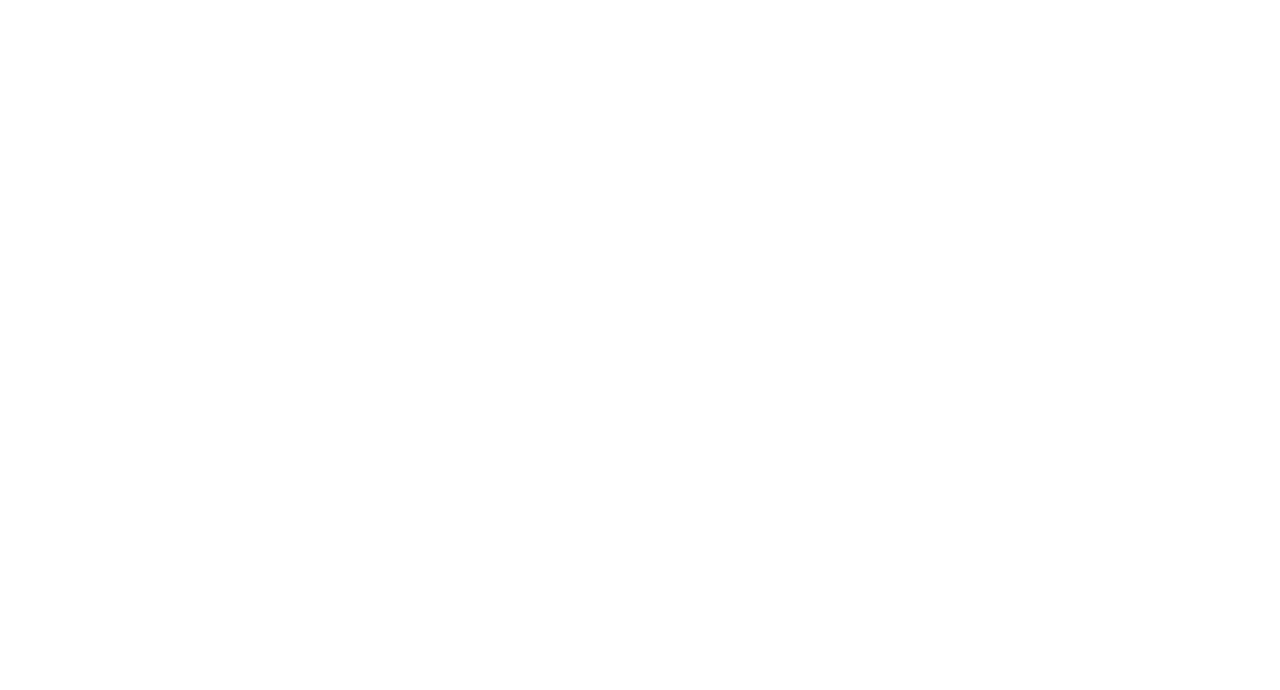
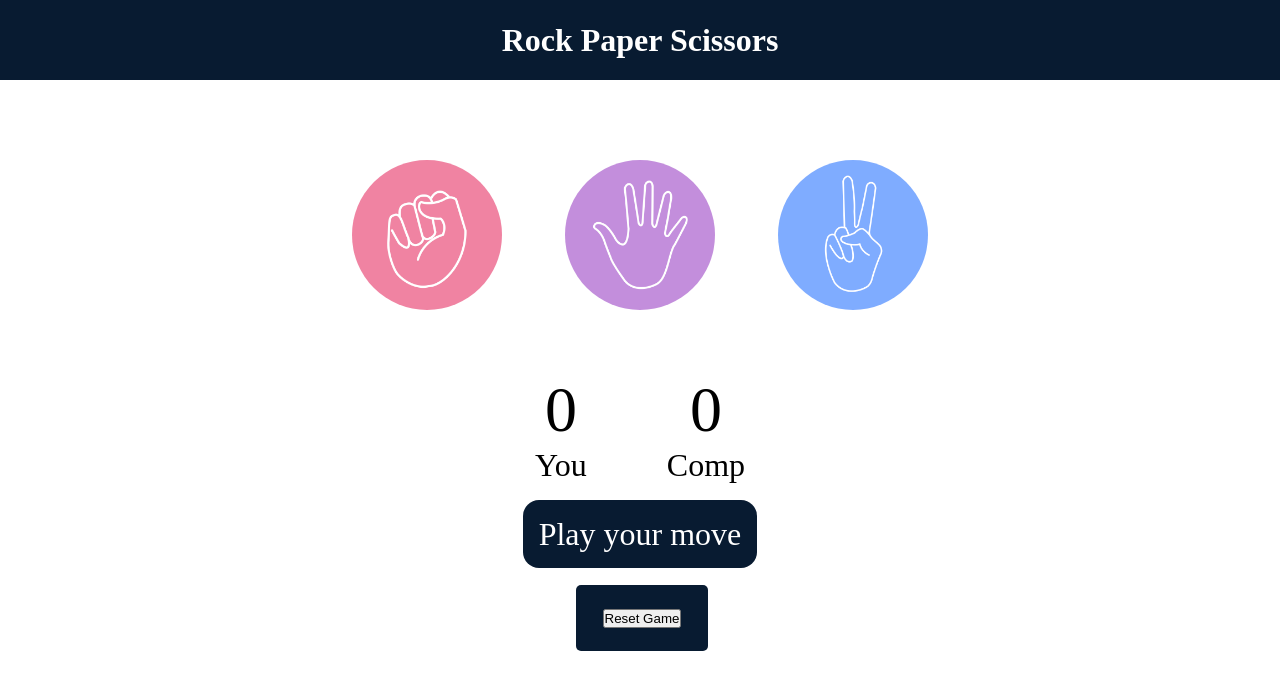
Before and after one commit to mbe-waqar/Web-Development-Recap, a plain HTML site: page Rock_Paper_Scissors_Game/index.html in a window 1280 px wide. Drawn offline with Linux system fonts and the light colour scheme.

Commit message:
completed

```diff
--- a/Rock_Paper_Scissors_Game/index.html
+++ b/Rock_Paper_Scissors_Game/index.html
@@ -7,6 +7,40 @@
     <link rel="stylesheet" href="style.css">
 </head>
 <body>
+    <h1>Rock Paper Scissors</h1>
+    <div class="choices">
+        <div class="choice" id="rock">
+            <img src="./images/rock.png" alt="Rock">
+        </div>
+
+        <div class="choice" id="paper">
+            <img src="./images/paper.png" alt="Paper">
+        </div>
+
+        <div class="choice" id="scissors">
+            <img src="./images/scissors.png" alt="Scissors">
+        </div>
+    </div>
+
+    <div class="score-board">
+        <div class="score">
+        <p id="user-score">0</p>
+        <p>You</p>
+        </div>
+        <div class="score">
+        <p id="comp-score">0</p>
+        <p>Comp</p>
+        </div>
+    </div>
+
+    <div class="msg-container">
+        <p id="msg">Play your move</p>
+    </div>
+
+    <div id="resetBtn">
+        <button>Reset Game</button>
+    </div>
+
 
 </body>
 <script src="script.js"></script>
--- a/Rock_Paper_Scissors_Game/script.js
+++ b/Rock_Paper_Scissors_Game/script.js
@@ -0,0 +1,79 @@
+let userScore = 0;
+let compScore = 0;
+
+const choices = document.querySelectorAll(".choice");
+const msg = document.querySelector("#msg");
+
+const userScorePara = document.querySelector("#user-score");
+const compScorePara = document.querySelector("#comp-score");
+
+const genCompChoice = () => {
+    const options = ["rock", "paper", "scissors"];
+    const randIdx = Math.floor(Math.random() * 3);
+    return options[randIdx];
+};
+
+const drawGame = () => {
+    msg.innerText = "Game was Draw. Play again.";
+    msg.style.backgroundColor = "#081b31";
+};
+
+const showWinner = (userWin, userChoice, compChoice) => {
+    if (userWin) {
+        userScore++;
+        userScorePara.innerText = userScore;
+        msg.innerText = `You win! Your ${userChoice} beats ${compChoice}`;
+        msg.style.backgroundColor = "green";
+    } else {
+        compScore++;
+        compScorePara.innerText = compScore;
+        msg.innerText = `You lost. ${compChoice} beats your ${userChoice}`;
+        msg.style.backgroundColor = "red";
+    }
+};
+
+const playGame = (userChoice) => {
+  //Generate computer choice
+    const compChoice = genCompChoice();
+
+    if (userChoice === compChoice) {
+        //Draw Game
+        drawGame();
+    } else {
+        let userWin = true;
+        if (userChoice === "rock") {
+            //scissors, paper
+            userWin = compChoice === "paper" ? false : true;
+        } else if (userChoice === "paper") {
+            //rock, scissors
+            userWin = compChoice === "scissors" ? false : true;
+        } else {
+            //rock, paper
+            userWin = compChoice === "rock" ? false : true;
+    }
+    showWinner(userWin, userChoice, compChoice);
+    }
+};
+
+choices.forEach((choice) => {
+    choice.addEventListener("click", () => {
+        const userChoice = choice.getAttribute("id");
+        playGame(userChoice);
+    });
+});
+
+// Select the reset button
+const resetBtn = document.querySelector("#resetBtn");
+
+// Add event listener for reset button
+resetBtn.addEventListener("click", () => {
+    // Reset scores
+    userScore = 0;
+    compScore = 0;
+    // Update score displays
+    userScorePara.innerText = userScore;
+    compScorePara.innerText = compScore;
+    // Reset message display
+    msg.innerText = "Game has been reset. Play again.";
+    msg.style.backgroundColor = "#081b31";
+});
--- a/Rock_Paper_Scissors_Game/style.css
+++ b/Rock_Paper_Scissors_Game/style.css
@@ -0,0 +1,93 @@
+* {
+    margin: 0;
+    padding: 0;
+    text-align: center;
+}
+
+h1 {
+    background-color: #081b31;
+    color: #fff;
+    height: 5rem;
+    line-height: 5rem;
+}
+
+.choice {
+    height: 165px;
+    width: 165px;
+}
+
+.choice:hover {
+    transform: scale(1.1);
+    transition: 0.3s;
+    cursor: pointer;
+}
+
+img {
+    height: 150px;
+    width: 150px;
+    object-fit: cover;
+    border-radius: 50%;
+}
+
+.choices {
+    display: flex;
+    justify-content: center;
+    align-items: center;
+    gap: 3rem;
+    margin-top: 5rem;
+}
+
+.score-board {
+    display: flex;
+    justify-content: center;
+    align-items: center;
+    font-size: 2rem;
+    margin-top: 3rem;
+    gap: 5rem;
+}
+
+#user-score,
+#comp-score {
+    font-size: 4rem;
+}
+
+.msg-container {
+    margin-top: 2rem;
+}
+
+#msg {
+    background-color: #081b31;
+    color: #fff;
+    font-size: 2rem;
+    display: inline;
+    padding: 1rem;
+    border-radius: 1rem;
+}
+
+
+#resetBtn {
+    height: 50px;
+    width: 100px;
+    border-radius: 50%;
+    font-weight: bold;
+    font-size: 2rem;
+    margin-left: 45%;
+    display: flex;
+    justify-content: center;
+    align-items: center;
+    margin-top: 2rem;
+    padding: 0.5rem 1rem;
+    background-color: #081b31;
+    color: #fff;
+    border: none;
+    border-radius: 5px;
+    cursor: pointer;
+    font-size: 1.2rem;
+    transition: background-color 0.3s ease;
+}
+
+button:hover {
+    transform: scale(1.1);
+    transition: 0.3s;
+    cursor: pointer;
+}
```
Also changed, not shown: Rock_Paper_Scissors_Game/images/paper.png (added), Rock_Paper_Scissors_Game/images/rock.png (added), Rock_Paper_Scissors_Game/images/scissors.png (added).
